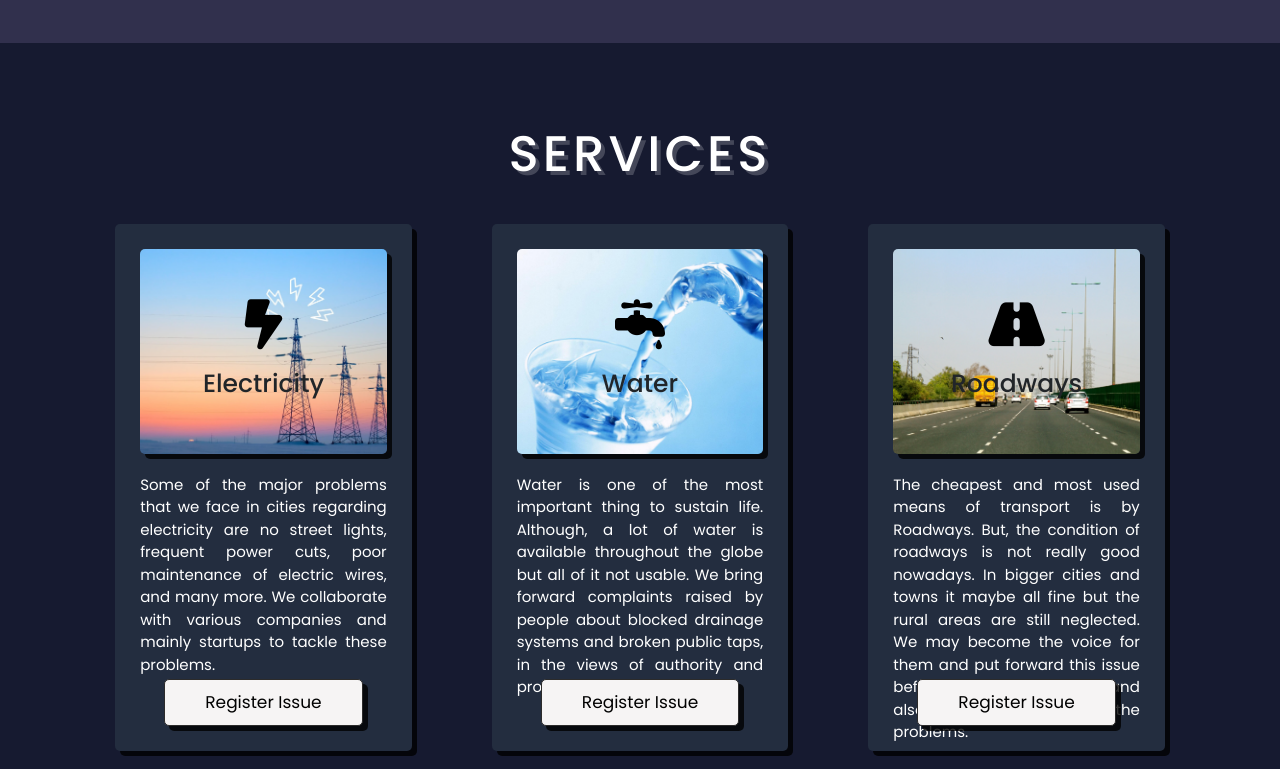
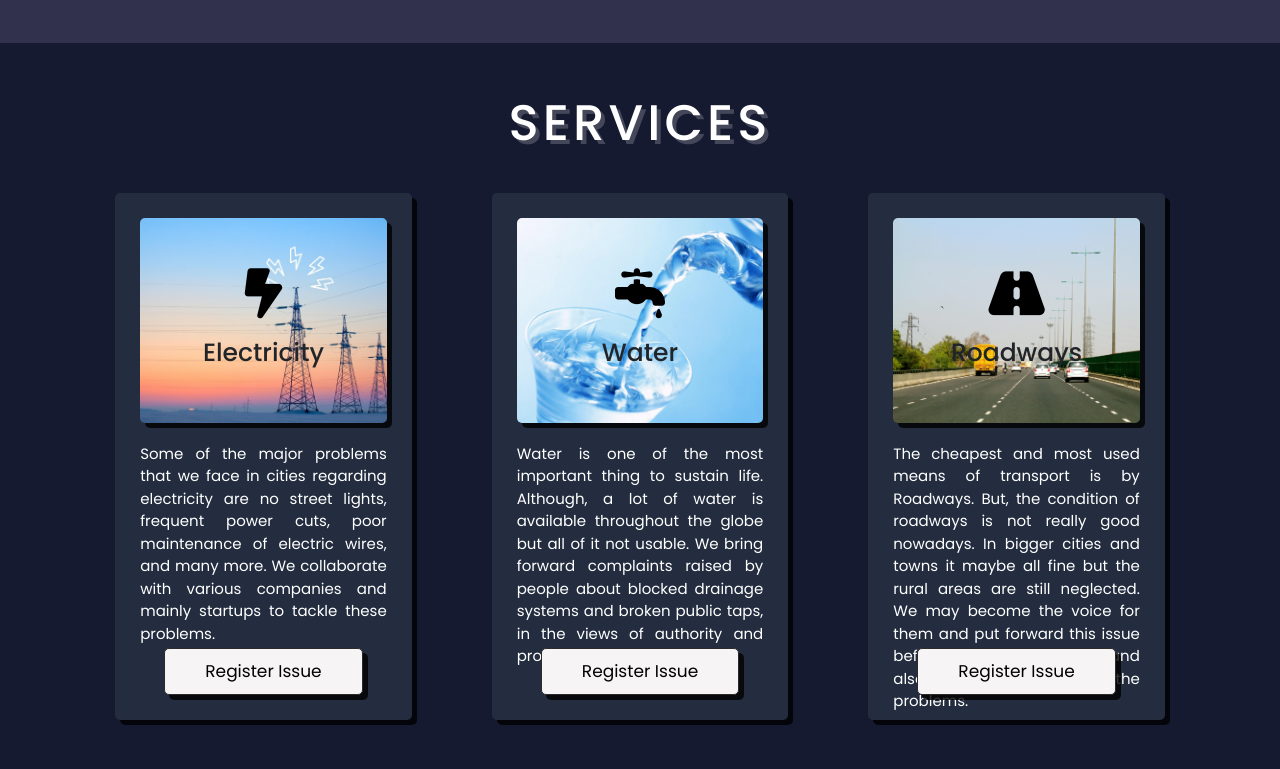
Before and after one commit to Gourab2005/Urban-Pulse, a plain HTML site: page FRONTEND/index.html in a window 1280 px wide. Shown: the part 1051-1820 px from the top of the page. Drawn offline with nearby package versions, Linux system fonts and the light colour scheme.

Commit message:
Commented out padding-top in style.css

```diff
--- a/FRONTEND/style.css
+++ b/FRONTEND/style.css
@@ -70,7 +70,7 @@ html{
     letter-spacing: .4rem;
     border-radius: 20px;
     margin: auto;
-    padding-top: 3%;
+    /* padding-top: 3%; */
     display: block;
 }
 .heading span{
```
